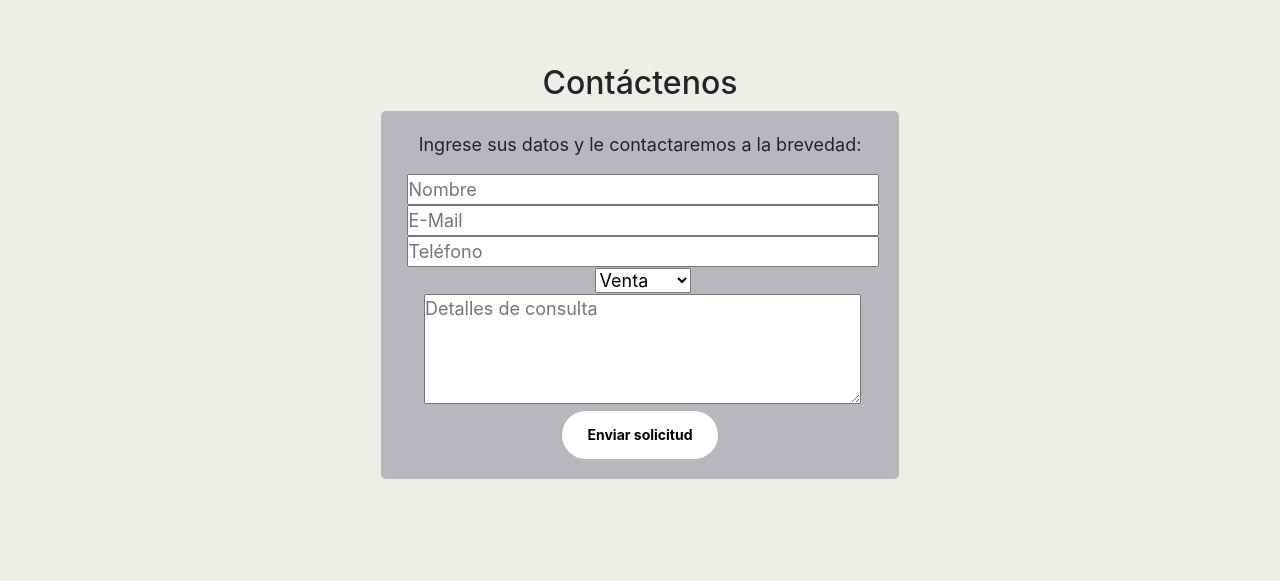
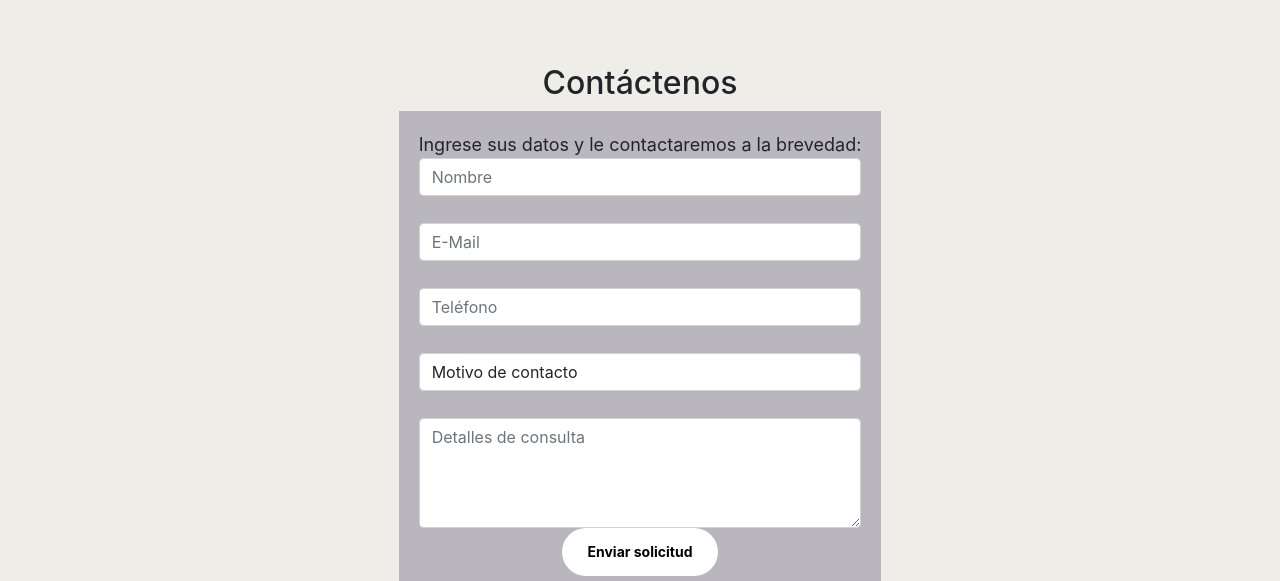
Before and after one commit to michaelpino/bastias_propiedades, a plain HTML site: page index.html in a window 1280 px wide. Shown: the part 2270-2851 px from the top of the page. Drawn offline with nearby package versions, Linux system fonts and the light colour scheme.

Commit message:
modificado el estilo de formularios de contacto

```diff
--- a/index.html
+++ b/index.html
@@ -128,24 +128,22 @@
             Contáctenos
         </h2>
         <form class="formulario">
-            <p>
-                Ingrese sus datos y le contactaremos a la brevedad:
-            </p>
-            <div>
-                <label for="nombre"></label>
-                <input type="text" name="nombre" placeholder="Nombre" size="35" required />
+            <div class="form-group">
+                <label for="nombre">Ingrese sus datos y le contactaremos a la brevedad:</label>
+                <input type="text" name="nombre" class="form-control" placeholder="Nombre" required />
             </div>
-            <div>
+            <div class="form-group">
                 <label for="email"></label>
-                <input type="text" name="email" placeholder="E-Mail" size="35" required />
+                <input type="text" name="email" class="form-control" placeholder="E-Mail" required />
             </div>
-            <div>
+            <div class="form-group">
                 <label for="telefono"></label>
-                <input type="text" name="telefono" placeholder="Teléfono" size="35" />
+                <input type="text" name="telefono" class="form-control" placeholder="Teléfono" />
             </div>
             <div>
                 <label for="motivo_consulta"></label>
-                <select name="motivo_consulta">
+                <select name="motivo_consulta" class="form-control input-sm">
+                    <option value="default">Motivo de contacto</option>
                     <option value="Venta">Venta</option>
                     <option value="Arriendo">Arriendo</option>
                     <option value="Otro">Otro</option>
@@ -153,7 +151,7 @@
             </div>
             <div>
                 <label for="consulta"></label>
-                <textarea type="text" name="consulta" placeholder="Detalles de consulta" cols="35" rows="4"></textarea>
+                <textarea type="text" name="consulta"  class="form-control" placeholder="Detalles de consulta" cols="35" rows="4"></textarea>
             </div>
             <div>
                 <input class="btn" type="submit" value="Enviar solicitud" />
--- a/styles/style.css
+++ b/styles/style.css
@@ -166,7 +166,6 @@ h4 {
     text-align: center;
     background-color: #B9B7BD;
     padding: 20px;
-    border-radius: 5px;
 }
 
 .btn {
```
Also changed, not shown: sections/contact-us.html (+10 -12 lines).
